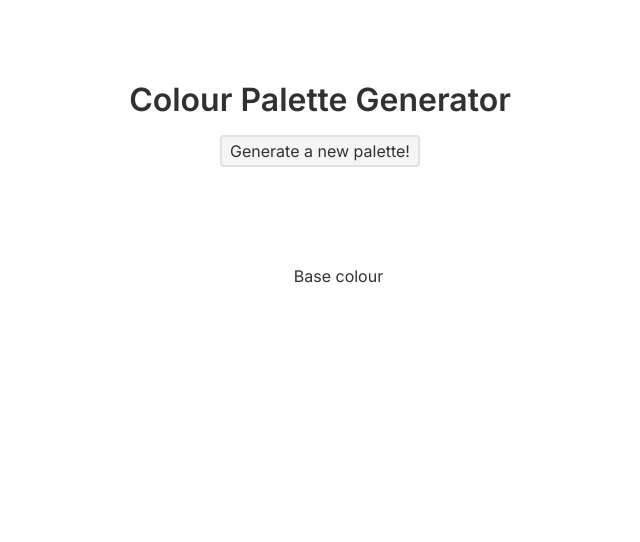
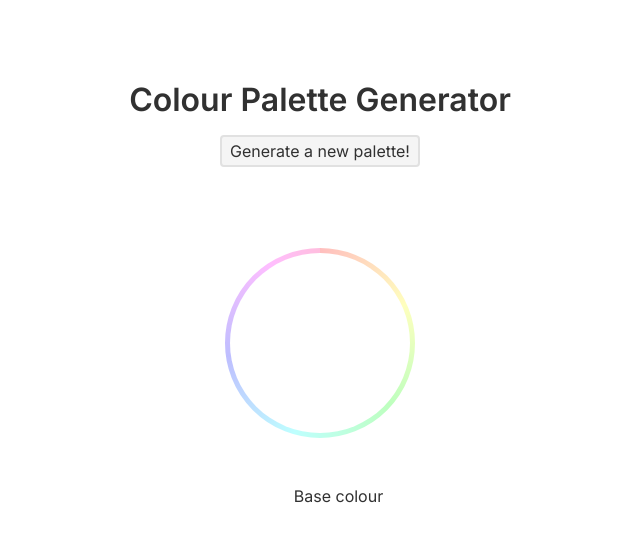
Before and after one commit to repercussive/colour-palette-generator, a Flask app: page / in a window 1280 px wide. Shown: the top 542 px of the page, without its empty margins (320-960 px from the left). Run offline with Flask 2, Linux system fonts and the light colour scheme; data that the repository does not hold is empty.

Commit message:
add colour wheel

```diff
--- a/service-1-front-end/application/routes.py
+++ b/service-1-front-end/application/routes.py
@@ -1,5 +1,6 @@
 from application import app
 from flask import render_template
+from colour import Color
 import requests
 
 @app.route('/')
@@ -15,5 +16,5 @@
       'home.html',
       base_color=base_color,
       palette_type=palette_type,
-      colors=palette['colors']
+      colors=[Color(color) for color in palette['colors']]
   )
--- /dev/null
+++ b/service-1-front-end/application/templates/components/color-wheel.html
@@ -0,0 +1,72 @@
+<div class="color-wheel-wrapper">
+  <div class="color-wheel"></div>
+  <div class="color-wheel-center"></div>
+  {% for color in colors %}
+  <div
+    class="color-marker"
+    style="
+      transform:
+        rotate(calc({{color.get_hue() * 360}}deg - 70deg))
+        translate({{color.get_saturation() * 1/0.8 * 92.5}}px)
+        rotate({{color.get_hue() * 360}}deg);
+      background-color: {{color}};
+      z-index: {{1 if color == base_color else 0}};"
+  ></div>
+  {% endfor %}
+</div>
+
+<style>
+  .color-marker {
+    position: absolute;
+    display: grid;
+    place-items: center;
+    width: 20px;
+    height: 20px;
+    border-radius: 50%;
+    border: solid 3px white;
+    animation: fade-in forwards 500ms;
+  }
+
+  .color-wheel-wrapper {
+    height: 200px;
+    display: grid;
+    place-items: center;
+  }
+
+  .color-wheel-center {
+    position: absolute;
+    width: 180px;
+    height: 180px;
+    background: white;
+    border-radius: 50%;
+  }
+
+  .color-wheel {
+    width: 200px;
+    height: 200px;
+    opacity: 0.25;
+    background:
+      radial-gradient(
+        circle closest-side,
+        hsl(0,0%,100%),
+        hsl(0,0%,0%) 90%
+      ),
+      conic-gradient(
+        hsl(0deg,100%,50%),
+        hsl(30deg,100%,50%),
+        hsl(60deg,100%,50%),
+        hsl(90deg,100%,50%),
+        hsl(120deg,100%,50%),
+        hsl(150deg,100%,50%),
+        hsl(180deg,100%,50%),
+        hsl(210deg,100%,50%),
+        hsl(240deg,100%,50%),
+        hsl(270deg,100%,50%),
+        hsl(300deg,100%,50%),
+        hsl(330deg,100%,50%)
+      );
+      border: 5px solid #fff;
+      background-blend-mode: screen;
+      border-radius: 50%
+  }
+</style>
--- a/service-1-front-end/application/templates/home.html
+++ b/service-1-front-end/application/templates/home.html
@@ -8,9 +8,11 @@
   <body>
     <h1>Colour Palette Generator</h1>
     {% include "components/new-palette-button.html" %}
-    <br />
+    <br>
     {% include "components/palette.html" %}
-    <br /><br />
+    <br><br>
+    {% include "components/color-wheel.html" %}
+    <br>
     {% include "components/palette-info.html" %}
   </body>
 
--- a/service-1-front-end/requirements.txt
+++ b/service-1-front-end/requirements.txt
@@ -1,2 +1,3 @@
 flask
+colour
 requests
```
